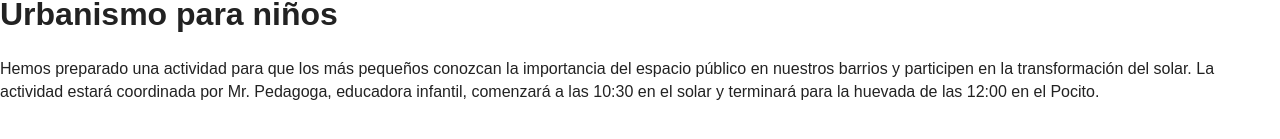
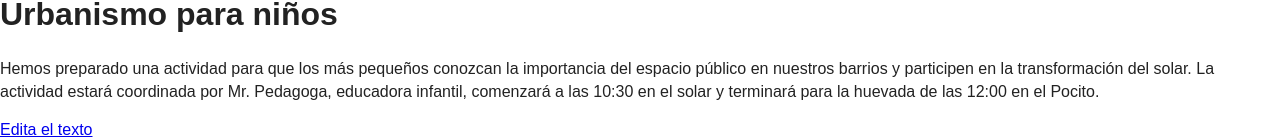
Before and after one commit to colaborativa/urbanismodebarrio.com, a Jekyll site: the page built from index.md, in a window 1280 px wide. Shown: the part 1126-1265 px from the top of the page. Built offline with Jekyll 4.4.1, drawn with Linux system fonts in a browser that asks for light colours; nearby versions of some CDN libraries.

Commit message:
add link for prose.io editing

```diff
--- a/_layouts/default.html
+++ b/_layouts/default.html
@@ -46,6 +46,7 @@
 					</article>
 				{% endfor %}
 			</section>
+			<a href="http://prose.io/#colaborativa/urbanismodebarrio.com/edit/master/index.md">Edita el texto</a>
 		</div>
 		<script src="//ajax.googleapis.com/ajax/libs/jquery/1.8.0/jquery.min.js"></script>
 		<script>window.jQuery || document.write('<script src="js/vendor/jquery-1.8.0.min.js"><\/script>')</script>
```
